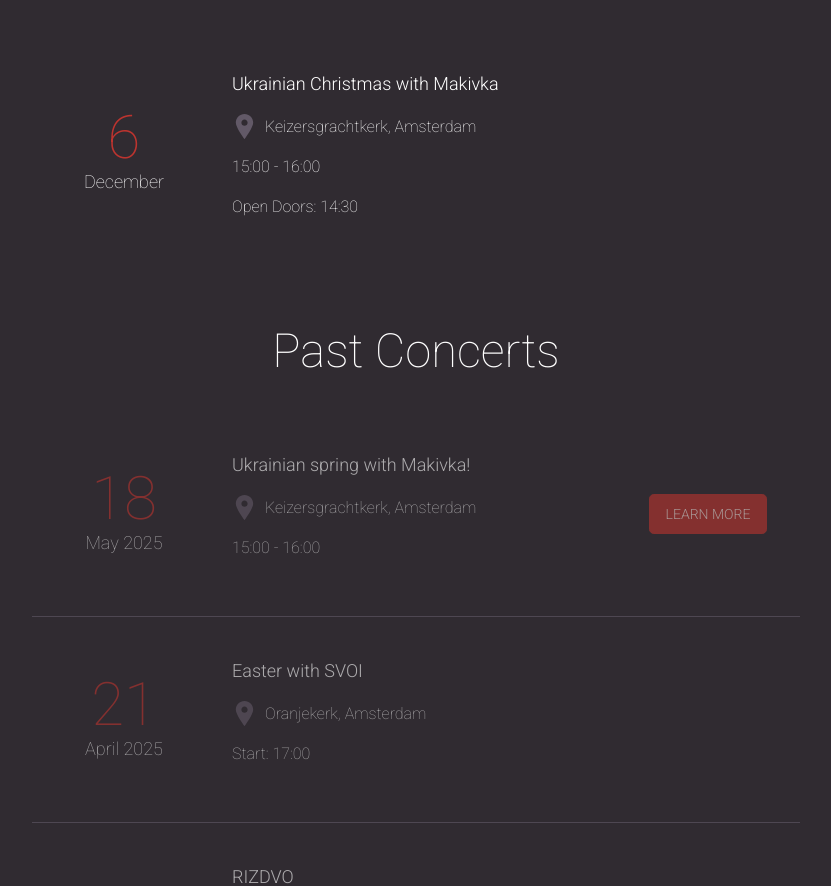
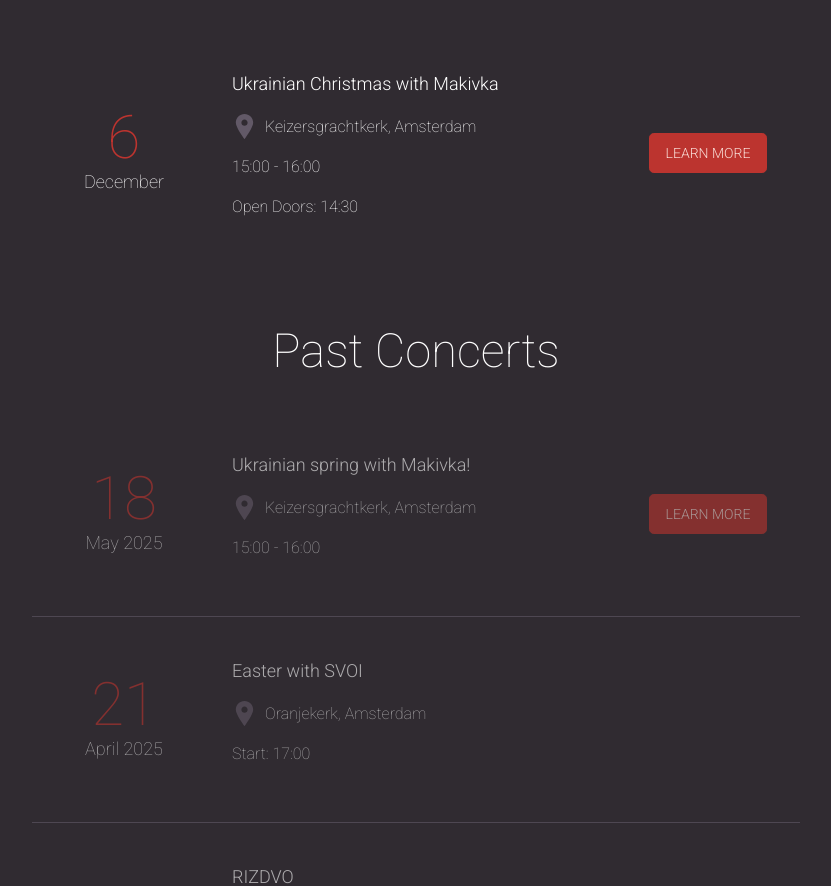
Before and after one commit to lkononenko/makivka-website, a Next.js app: page / in a window 1280 px wide. Shown: the part 1000-1886 px from the top of the page, without its empty margins (224-1055 px from the left). Built offline with nearby package versions, Linux system fonts and the light colour scheme.

Commit message:
feat: add link

```diff
--- a/src/app/page.tsx
+++ b/src/app/page.tsx
@@ -14,8 +14,8 @@ const upcomingConcerts = [
     title: 'Ukrainian Christmas with Makivka',
     location: 'Keizersgrachtkerk, Amsterdam',
     time: '15:00 - 16:00',
-    desc: 'Open Doors: 14:30'
-    // infoLink: ''
+    desc: 'Open Doors: 14:30',
+    infoLink: 'https://www.eventbrite.com/e/ukrainian-christmas-in-amsterdam-tickets-1841853215549?aff=oddtdtcreator'
   },
 ];
 
```
